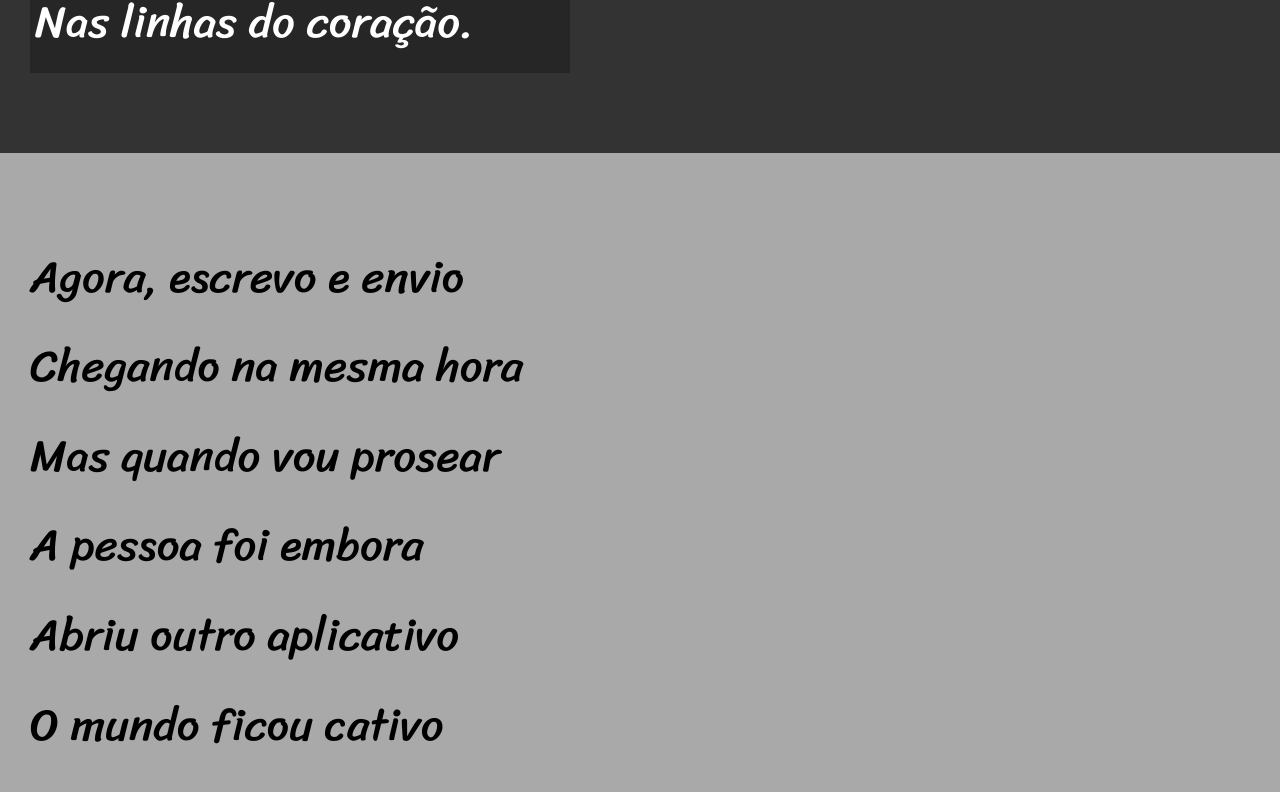
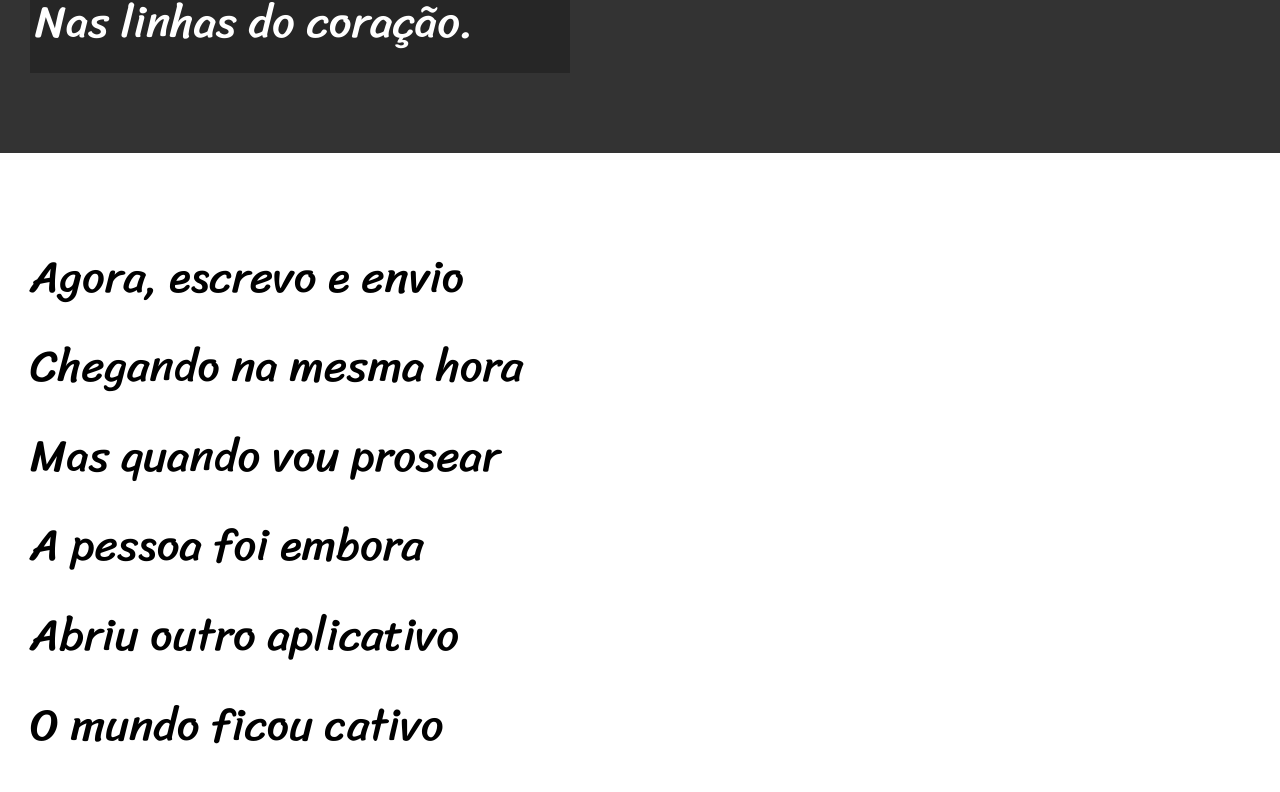
Before and after one commit to vitorhenriques-dev/html-css, a plain HTML site: page curso-html/cordel/index.html in a window 1280 px wide. Shown: the part 4144-4936 px from the top of the page. Drawn offline with Linux system fonts and the light colour scheme.

Commit message:
Update index.html

```diff
--- a/curso-html/cordel/index.html
+++ b/curso-html/cordel/index.html
@@ -102,7 +102,7 @@
         </p>
     </section>
 
-    <section>
+    <section class="normal">
         <p>
             Agora, escrevo e envio
             <br>
@@ -118,7 +118,7 @@
             <br>
             Da tecnologia do agora.
             <br>
-            <br
+            <br>
             Felizmente, pra orar
             <br>
             Não precisa de internet
```
